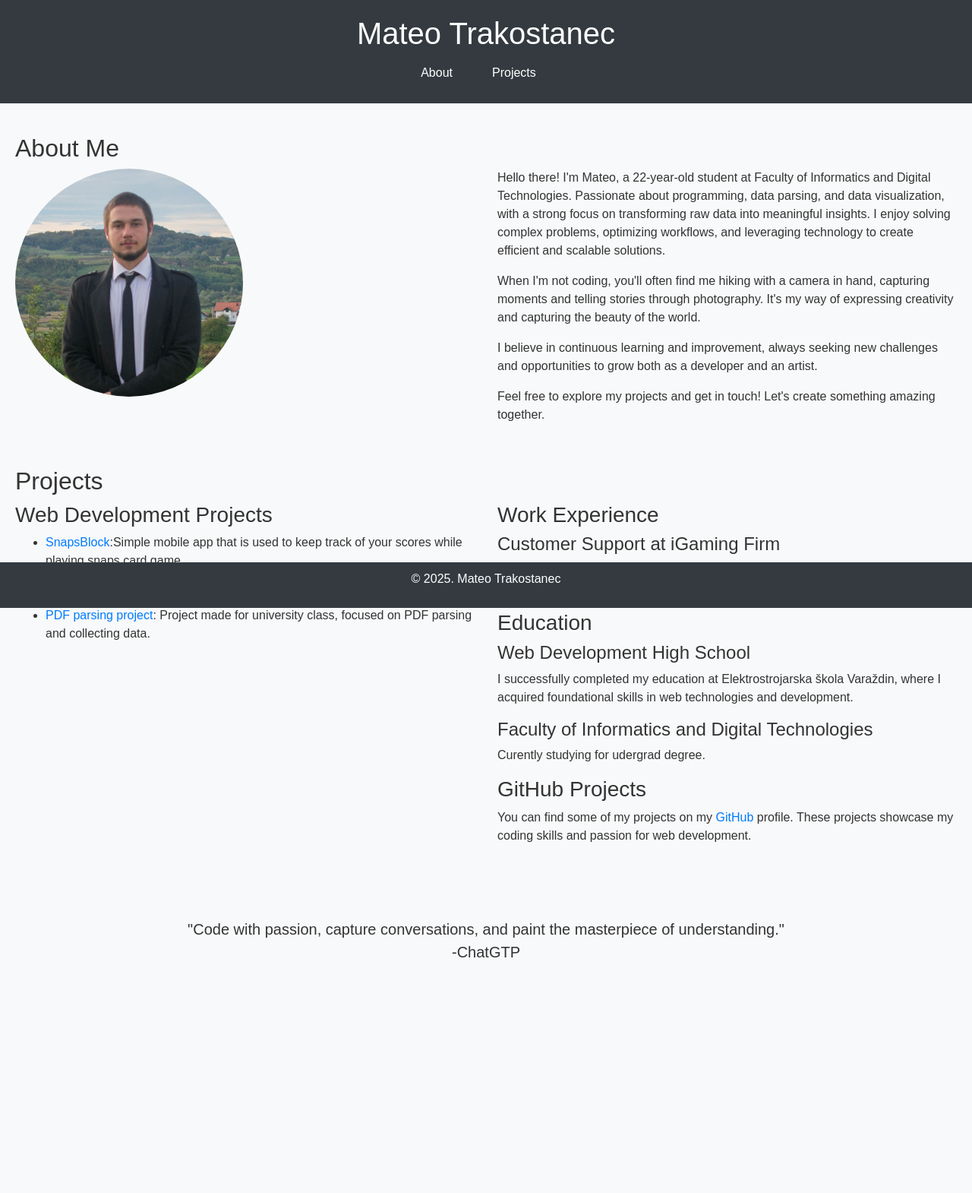
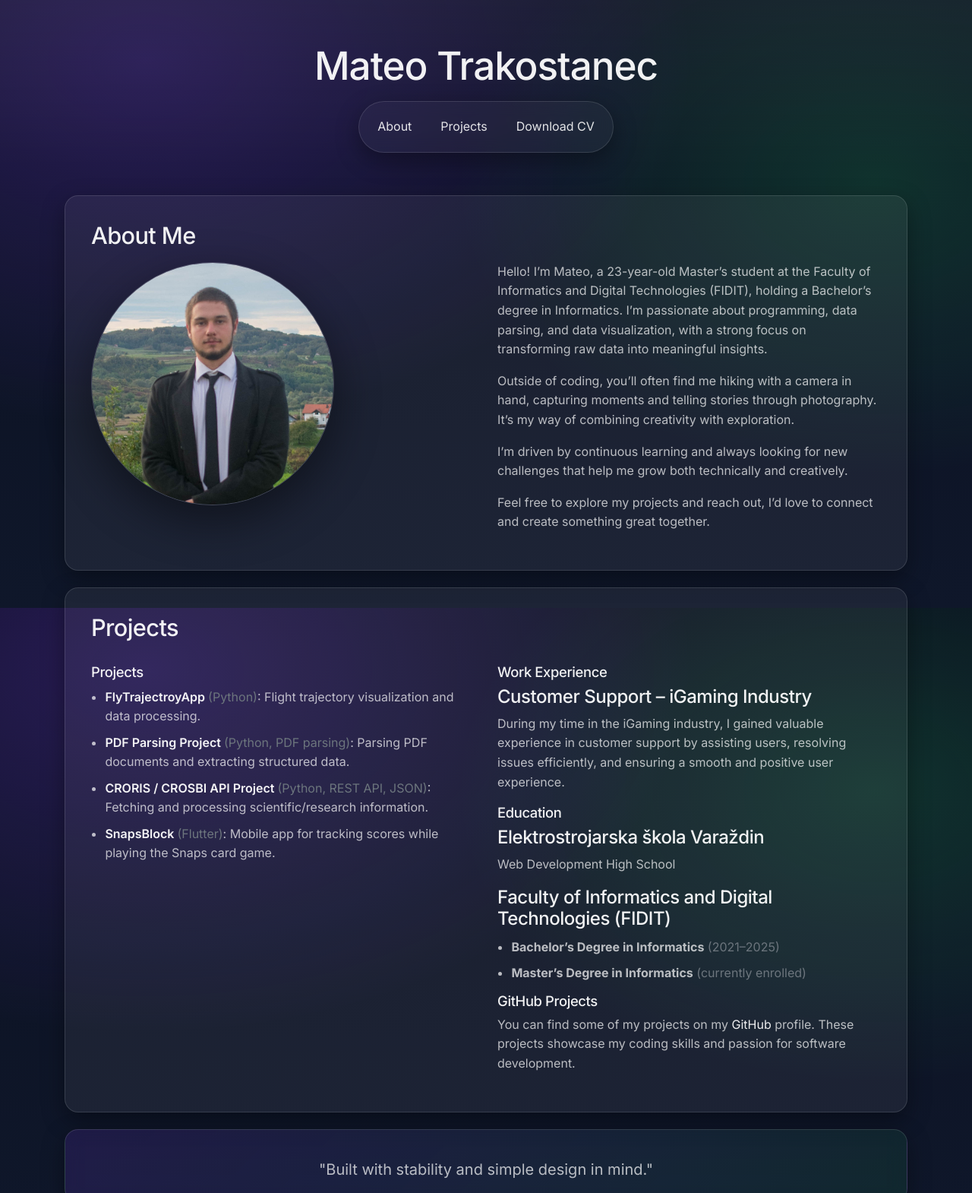
Before and after one commit to AceTep/PLP, a plain HTML site: page index.html in a window 1280 px wide. Shown: the top 1570 px of the page at 76% size. Before the commit the page ends 1424 px from the top, so only its background shows below. Drawn offline with nearby package versions, Linux system fonts and the light colour scheme.

Commit message:
updated PLP

```diff
--- a/index.html
+++ b/index.html
@@ -17,24 +17,34 @@
       <ul class="nav justify-content-center">
   <li class="nav-item"><a class="nav-link" href="#about">About</a></li>
   <li class="nav-item"><a class="nav-link" href="#projects">Projects</a></li>
+
+  <li class="nav-item">
+    <a class="nav-link cv-btn" href="CV.pdf" target="_blank" rel="noopener noreferrer" download>
+      Download CV
+    </a>
+  </li>
 </ul>
+
       </nav>
 
   </header>
 
-  <main>
+<main class="container">
     <section id="about">
         <h2>About Me</h2>
         <div class="row">
           <div class="col-md-6">
-            <img src="pp.jpg" alt="Your Photo" class="profile-photo" class="img-fluid rounded">
+<img src="pp.jpg" alt="Your Photo" class="profile-photo img-fluid">          </div>
+        <div class="col-md-6">
+  <p>Hello! I’m Mateo, a 23-year-old Master’s student at the Faculty of Informatics and Digital Technologies (FIDIT), holding a Bachelor’s degree in Informatics. I’m passionate about programming, data parsing, and data visualization, with a strong focus on transforming raw data into meaningful insights.</p>
+
+  <p>Outside of coding, you’ll often find me hiking with a camera in hand, capturing moments and telling stories through photography. It’s my way of combining creativity with exploration.</p>
+
+  <p>I’m driven by continuous learning and always looking for new challenges that help me grow both technically and creatively.</p>
+
+  <p>Feel free to explore my projects and reach out, I’d love to connect and create something great together.</p>
 </div>
-          <div class="col-md-6">
-            <p>Hello there! I'm Mateo, a 22-year-old student at Faculty of Informatics and Digital Technologies. Passionate about programming, data parsing, and data visualization, with a strong focus on transforming raw data into meaningful insights. I enjoy solving complex problems, optimizing workflows, and leveraging technology to create efficient and scalable solutions. </p>
-            <p>When I'm not coding, you'll often find me hiking with a camera in hand, capturing moments and telling stories through photography. It's my way of expressing creativity and capturing the beauty of the world.</p>
-            <p>I believe in continuous learning and improvement, always seeking new challenges and opportunities to grow both as a developer and an artist.</p>
-            <p>Feel free to explore my projects and get in touch! Let's create something amazing together.</p>
-          </div>
+
         </div>
       </section>
 
@@ -43,34 +53,74 @@
         <h2>Projects</h2>
         <div class="row">
 <div class="col-md-6">
-            <h3>Web Development Projects</h3>
+  <h3>Projects</h3>
   <ul>
-              <li><a href="https://github.com/AceTep/SnapsBlock">SnapsBlock</a>:Simple mobile app that is used to keep track of your scores while playing snaps card game.</li>
-              <li><a href="https://github.com/AceTep/WebChat">Web Chat</a>: Simple real-time web chat made in highschool using php and jquerry.</li>
-              <li><a href="https://github.com/AceTep/UTR-parsiranje">PDF parsing project</a>: Project made for university class, focused on PDF parsing and collecting data.</li>
-              <!-- Add more projects as needed -->
+    <li>
+      <a href="https://github.com/AceTep/FlyTrajectroyApp" target="_blank" rel="noopener noreferrer">
+        FlyTrajectroyApp
+      </a>
+      <span class="text-muted">(Python)</span>:
+      Flight trajectory visualization and data processing.
+    </li>
+
+    <li>
+      <a href="https://github.com/AceTep/UTR-parsiranje" target="_blank" rel="noopener noreferrer">
+        PDF Parsing Project
+      </a>
+      <span class="text-muted">(Python, PDF parsing)</span>:
+      Parsing PDF documents and extracting structured data.
+    </li>
+
+    <li>
+      <a href="https://github.com/AceTep/croris---CROSBI-api" target="_blank" rel="noopener noreferrer">
+        CRORIS / CROSBI API Project
+      </a>
+      <span class="text-muted">(Python, REST API, JSON)</span>:
+      Fetching and processing scientific/research information.
+    </li>
+
+    <li>
+      <a href="https://github.com/AceTep/SnapsBlock" target="_blank" rel="noopener noreferrer">
+        SnapsBlock
+      </a>
+      <span class="text-muted">(Flutter)</span>:
+      Mobile app for tracking scores while playing the Snaps card game.
+    </li>
   </ul>
 </div>
+
+
         <div class="col-md-6">
   <h3>Work Experience</h3>
-            <h4>Customer Support at iGaming Firm</h4>
-            <p>During my time at the igaming firm, I gained valuable experience in customer support, providing assistance to users and ensuring their positive gaming experience.</p>
+  <h4>Customer Support – iGaming Industry</h4>
+  <p>During my time in the iGaming industry, I gained valuable experience in customer support by assisting users, resolving issues efficiently, and ensuring a smooth and positive user experience.</p>
+
   <h3>Education</h3>
-            <h4>Web Development High School</h4>
-            <p>I successfully completed my education at Elektrostrojarska škola Varaždin, where I acquired foundational skills in web technologies and development.</p>
-            <h4>Faculty of Informatics and Digital Technologies</h4>
-            <p>Curently studying for udergrad degree.</p>
+
+  <h4>Elektrostrojarska škola Varaždin</h4>
+  <p>Web Development High School</p>
+
+  <h4>Faculty of Informatics and Digital Technologies (FIDIT)</h4>
+  <ul>
+    <li><strong>Bachelor’s Degree in Informatics</strong> <span class="text-muted">(2021–2025)</span></li>
+    <li><strong>Master’s Degree in Informatics</strong> <span class="text-muted">(currently enrolled)</span></li>
+  </ul>
+
   <h3>GitHub Projects</h3>
-            <p>You can find some of my projects on my <a href="https://github.com/AceTep">GitHub</a> profile. These projects showcase my coding skills and passion for web development.</p>
+  <p>
+    You can find some of my projects on my
+    <a href="https://github.com/AceTep" target="_blank" rel="noopener noreferrer">GitHub</a>
+    profile. These projects showcase my coding skills and passion for software development.
+  </p>
 </div>
+
         </div>
       </section>
       <div class="container-fluid quote-section">
         <div class="row">
           <div class="col-md-12 text-center">
             <blockquote class="blockquote">
-              <p class="mb-0">"Code with passion, capture conversations, and paint the masterpiece of understanding."</p>
-              <p class="mb-0">-ChatGTP</p>
+              <p class="mb-0">"Built with stability and simple design in mind."</p>
             </blockquote>
           </div>
         </div>
@@ -80,7 +130,7 @@
   </main>
 
   <footer>
-    <p>© 2025. Mateo Trakostanec</p>
+    <p>© 2026. Mateo Trakostanec</p>
   </footer>
 
   <script src="script.js"></script>
--- a/style.css
+++ b/style.css
@@ -1,104 +1,275 @@
-body {
-    font-family: Arial, sans-serif;
+/* Modernized Portfolio CSS (Bootstrap-friendly) */
+@import url('https://fonts.googleapis.com/css2?family=Inter:wght@400;500;600;700&display=swap');
+
+:root{
+  --bg: #0b1020;
+  --bg2:#0f172a;
+  --card: rgba(255,255,255,.06);
+  --card2: rgba(255,255,255,.10);
+  --text: rgba(255,255,255,.92);
+  --muted: rgba(255,255,255,.70);
+  --border: rgba(255,255,255,.12);
+
+  --accent: #7c3aed;  /* purple */
+  --accent2:#22c55e;  /* green */
+
+  --shadow: 0 20px 60px rgba(0,0,0,.45);
+  --shadow2: 0 10px 30px rgba(0,0,0,.35);
+
+  --radius: 18px;
+}
+
+*{ box-sizing: border-box; }
+
+html, body { height: 100%; }
+
+body{
   margin: 0;
-    padding: 0;
+  font-family: "Inter", system-ui, -apple-system, Segoe UI, Roboto, Arial, sans-serif;
+  color: var(--text);
+  background:
+    radial-gradient(1200px 800px at 15% 10%, rgba(124,58,237,.25), transparent 60%),
+    radial-gradient(1000px 700px at 90% 30%, rgba(34,197,94,.18), transparent 55%),
+    linear-gradient(180deg, var(--bg), var(--bg2));
+  line-height: 1.6;
+  -webkit-font-smoothing: antialiased;
+  text-rendering: optimizeLegibility;
+
+  /* Sticky footer without "position: fixed" */
+  min-height: 100vh;
   display: flex;
   flex-direction: column;
-    min-height: 100vh;
 }
 
-  header {
-    background-color: #333;
-    color: white;
-    padding: 20px;
-    text-align: center;
+/* Typography */
+h1, h2, h3, h4{
+  color: rgba(255,255,255,.94);
+  letter-spacing: -0.02em;
 }
 
-  nav ul {
-    list-style-type: none;
+header h1{
+  font-size: clamp(2.1rem, 4vw, 3.2rem);
   margin: 0;
-    padding: 0;
 }
 
-  nav ul li {
-    display: inline;
-    margin-right: 20px;
+h2{
+  font-size: clamp(1.5rem, 2.4vw, 2.1rem);
+  margin-bottom: 1rem;
 }
 
-  nav ul li a {
-    text-decoration: none;
-    color: white;
+h3{
+  font-size: 1.15rem;
+  margin-top: 0.75rem;
 }
 
-  main {
-    padding: 20px;
-    flex: 1;
+p{
+  color: var(--muted);
 }
 
-  section {
-    margin-bottom: 40px;
+/* Links */
+a{
+  color: rgba(255,255,255,.92);
+  text-decoration: none;
+  transition: opacity .15s ease, transform .15s ease;
 }
 
-  form {
-    max-width: 800px;
-    margin: 0 auto;
+a:hover{
+  opacity: .95;
+  text-decoration: underline;
+  text-underline-offset: 4px;
 }
 
-  footer {
-    flex-shrink: 0;
+/* Header / Nav */
+header{
+  position: relative;
+  padding: 56px 12px 22px;
+  text-align: center;
+  border-bottom: 1px solid var(--border);
+  background:
+    radial-gradient(900px 500px at 50% 0%, rgba(124,58,237,.25), transparent 55%),
+    linear-gradient(180deg, rgba(255,255,255,.05), rgba(255,255,255,0));
 }
 
-  body {
-    font-family: 'Arial', sans-serif;
-    background-color: #f8f9fa;
-    color: #333;
-    margin: 0;
-    padding-bottom: 60px; /* For the sticky footer */
+header::after{
+  content: "";
+  display: block;
+  width: min(900px, 92vw);
+  height: 1px;
+  margin: 24px auto 0;
+  background: linear-gradient(90deg, transparent, rgba(255,255,255,.18), transparent);
 }
 
-  header {
-    background-color: #343a40;
-    color: white;
-    padding: 20px 0;
+nav{
+  margin-top: 16px;
 }
 
-  header h1 {
-    font-size: 2.5rem;
+.nav{
+  display: inline-flex;
+  gap: 10px;
+  padding: 10px;
+  border-radius: 999px;
+  border: 1px solid var(--border);
+  background: rgba(255,255,255,.04);
+  backdrop-filter: blur(10px);
+  box-shadow: var(--shadow2);
 }
 
-  main {
-    padding: 40px 20px;
+.nav .nav-link{
+  color: rgba(255,255,255,.88);
+  padding: 10px 14px;
+  border-radius: 999px;
+  transition: background .15s ease, transform .15s ease;
 }
 
-  section {
-    margin-bottom: 40px;
+.nav .nav-link:hover{
+  background: rgba(255,255,255,.08);
+  transform: translateY(-1px);
+  text-decoration: none;
 }
 
-  footer {
-    background-color: #343a40;
-    color: white;
-    text-align: center;
-    position: fixed;
-    bottom: 0;
-    width: 100%;
-    padding: 10px 0;
+/* Main layout */
+main{
+  flex: 1;
+  padding: 34px 12px 80px;
 }
 
-  .profile-photo {
-    width: 300px; /* Set your desired width */
-    height: 300px; /* Set your desired height */
-    object-fit: cover; /* Maintain aspect ratio and cover the container */
-    border-radius: 50%; /* For a rounded profile photo */}
-
-    .quote-section {
-        padding: 40px 0; /* Add padding for better spacing */
-      }
-#contactForm button[type="submit"] {
-background-color: #343a40; /* Change this to your preferred color */
-border-color: #343a40; /* Matching border color for consistency */
+/* Sections as cards */
+section{
+  border-radius: var(--radius);
+  border: 1px solid var(--border);
+  background: var(--card);
+  box-shadow: var(--shadow2);
+  padding: 26px;
+  margin: 0 auto 18px;
 }
 
-/* Change button text color to white for better visibility */
-#contactForm button[type="submit"]:hover {
-color: white;
+@media (min-width: 768px){
+  section{
+    padding: 34px;
+    margin-bottom: 22px;
   }
+}
+
+/* Profile photo */
+.profile-photo{
+  width: 280px;
+  height: 280px;
+  object-fit: cover;
+  border-radius: 999px;
+  border: 1px solid rgba(255,255,255,.18);
+  box-shadow: var(--shadow);
+  margin: 8px auto 14px;
+  display: block;
+}
+
+@media (min-width: 768px){
+  .profile-photo{
+    width: 320px;
+    height: 320px;
+    margin: 0;
+  }
+}
+
+/* Project list */
+#projects ul{
+  padding-left: 1.15rem;
+  margin: 0.6rem 0 0;
+}
+
+#projects li{
+  margin: 0.55rem 0;
+  color: var(--muted);
+}
+
+#projects li a{
+  font-weight: 600;
+  color: rgba(255,255,255,.95);
+}
+
+#projects li a:hover{
+  color: rgba(255,255,255,1);
+}
+
+/* Quote section */
+.quote-section{
+  margin: 0 auto 30px;
+  border-radius: var(--radius);
+  border: 1px solid var(--border);
+  background: linear-gradient(
+    135deg,
+    rgba(124,58,237,.16),
+    rgba(34,197,94,.10)
+  );
+  box-shadow: var(--shadow2);
+  backdrop-filter: blur(10px);
+  padding: 26px 14px;
+}
+
+.quote-section .blockquote{
+  margin: 0;
+}
+
+.quote-section .blockquote p{
+  color: rgba(255,255,255,.88);
+}
+
+.quote-section .blockquote .mb-0:last-child{
+  color: rgba(255,255,255,.70);
+  margin-top: 10px;
+}
+
+/* Footer (not fixed; no overlap) */
+footer{
+  border-top: 1px solid var(--border);
+  background: rgba(255,255,255,.04);
+  text-align: center;
+  padding: 14px 10px;
+}
+
+footer p{
+  margin: 0;
+  color: rgba(255,255,255,.72);
+}
+
+/* Small polish: nicer selection */
+::selection{
+  background: rgba(124,58,237,.35);
+}
+
+/* Optional: smoother scroll for anchor links */
+html{
+  scroll-behavior: smooth;
+}
+
+
+/* ===== Soft header fade (modern separation) ===== */
+header{
+  border-bottom: none !important;
+  background: linear-gradient(
+    180deg,
+    rgba(255,255,255,.05),
+    rgba(255,255,255,0)
+  ) !important;
+}
+
+header::after{
+  display: none !important;
+}
+/* ===== Stop gradient from repeating / creating seams ===== */
+
+/* Put the background on <html> (full document), keep <body> transparent */
+html{
+  min-height: 100%;
+  background:
+    radial-gradient(1200px 800px at 15% 10%, rgba(124,58,237,.25), transparent 60%),
+    radial-gradient(1000px 700px at 90% 30%, rgba(34,197,94,.18), transparent 55%),
+    linear-gradient(180deg, #0b1020, #0f172a);
+
+  background-repeat: no-repeat;
+  background-size: cover;          /* prevents “one-screen tile” effect */
+  background-attachment: fixed;    /* keeps it from “resetting” as you scroll */
+}
+
+body{
+  background: transparent !important;
+}
```
Also changed, not shown: 1 other file. Lines whose indentation alone changed are shown as unchanged.
